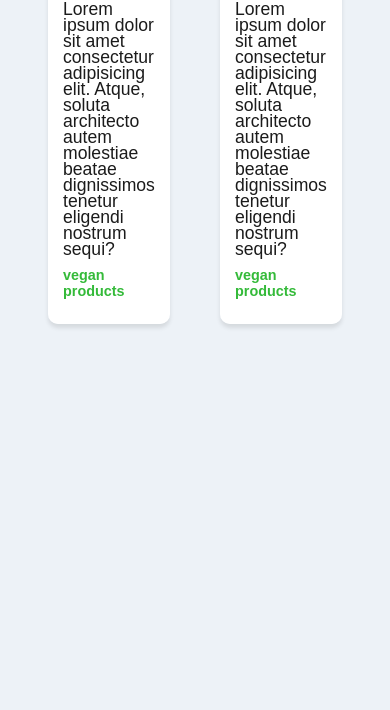
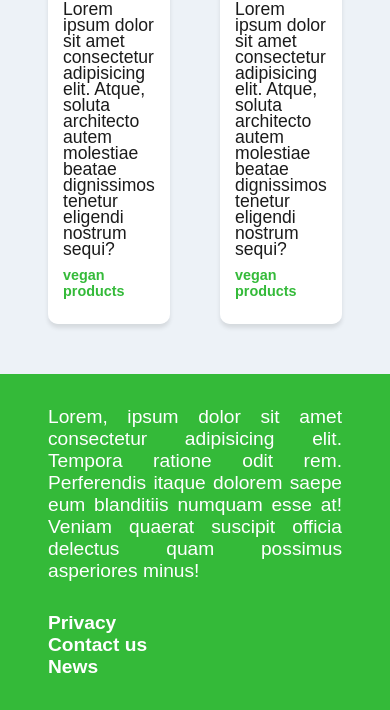
Before and after one commit to MaryamNadiri/Sass-project, a plain HTML site: page index.html in a window 390 px wide. Shown: the part 1892-2602 px from the top of the page. Before the commit the page ends 2236 px from the top, so only its background shows below. Drawn offline with Linux system fonts and the light colour scheme.

Commit message:
footer and responsive

```diff
--- a/index.html
+++ b/index.html
@@ -109,6 +109,22 @@
         </div>
     </div>
     <footer>
+        <div class="summary">
+            <p> Lorem, ipsum dolor sit amet consectetur adipisicing
+                elit. Tempora ratione odit rem.
+                Perferendis itaque dolorem saepe eum blanditiis
+                numquam esse at! Veniam quaerat suscipit officia
+                delectus quam possimus asperiores minus!
+
+            </p>
+        </div>
+        <div class="links">
+            <ul>
+                <li><a href="#">Privacy</a></li>
+                <li><a href="#">Contact us</a></li>
+                <li><a href="#">News</a></li>
+            </ul>
+        </div>
     </footer>
 </body>
 </html>
--- a/styles/scss/style.scss
+++ b/styles/scss/style.scss
@@ -124,6 +124,38 @@ body {
     }
 }
 
+footer{
+    display: flex;
+    padding: 2rem 3rem;
+    background: $primaryColor;
+    margin-top: 30px;
+     .summary{
+        width: 50%;
+
+        p{
+            text-align: justify;
+            @include textstyle(1.2rem, 100, $secondaryColor);
+        }
+     }
+    .links{
+        padding: 0 5rem;
+        ul{
+            list-style: none;
+        }
+        a{
+            text-decoration: none;
+            @include textstyle(1.2rem, bold, $secondaryColor);
+            margin: bottom 10px;
+            display: inline-block;
+            transition: all .15s ease-in;
+
+            &:hover {
+                color: $textcolor;
+            }
+        }
+    }
+}
+
 @include media(M){
     .hamburger-menu{
         display: flex;
@@ -152,6 +184,19 @@ body {
         grid-template-columns: 1fr;
         margin: 0 auto;
     }
+
+    footer{
+        flex-direction: column;
+        .summary{
+            width:100%;
+            margin-bottom: 30px;
+        }
+        .links{
+            width:100%;
+            padding: 0;
+
+        }
+    }
 }
 
 @include media (L){
```
Also changed, not shown: styles/css/style.css, 1 other file.
